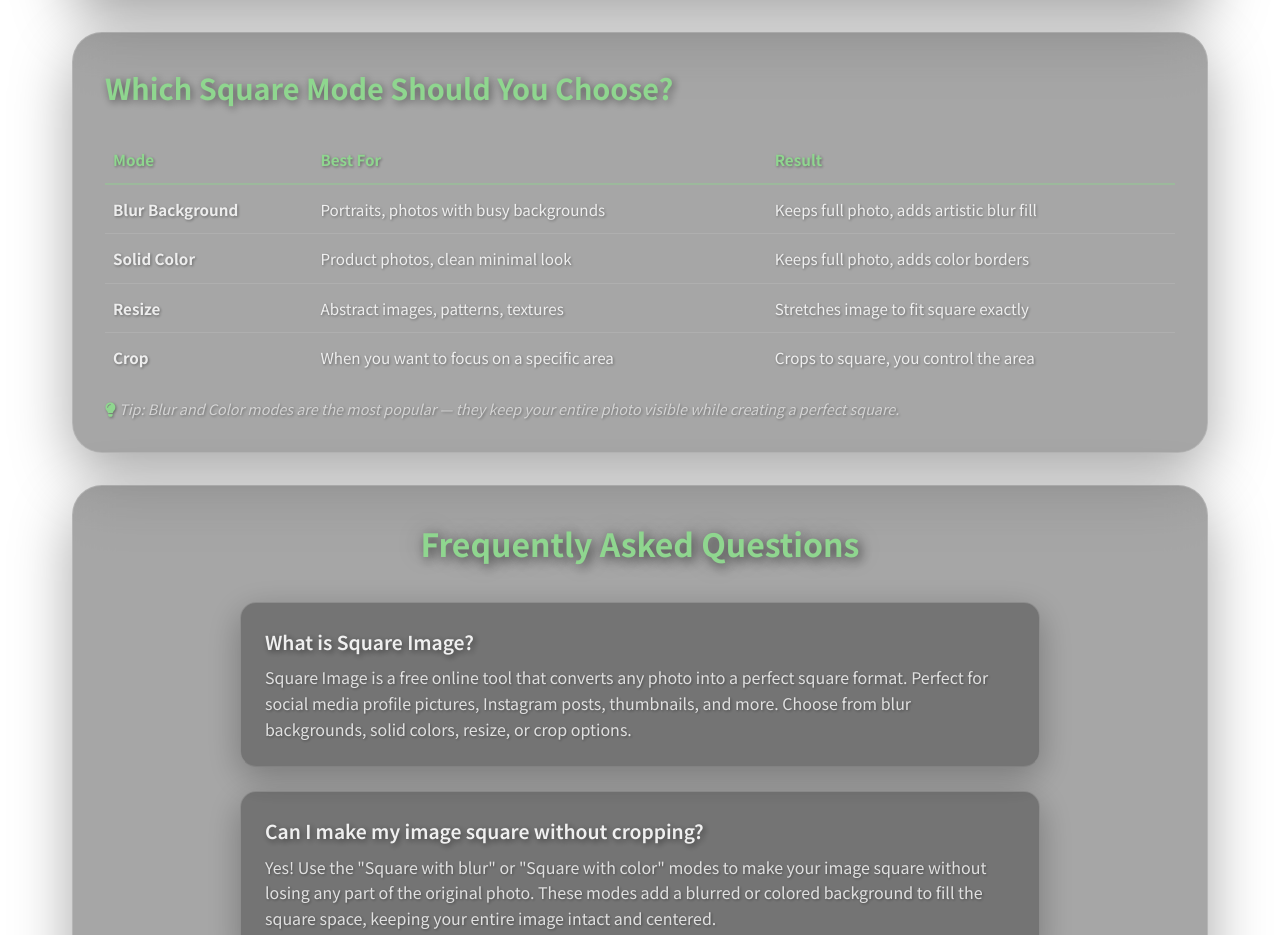
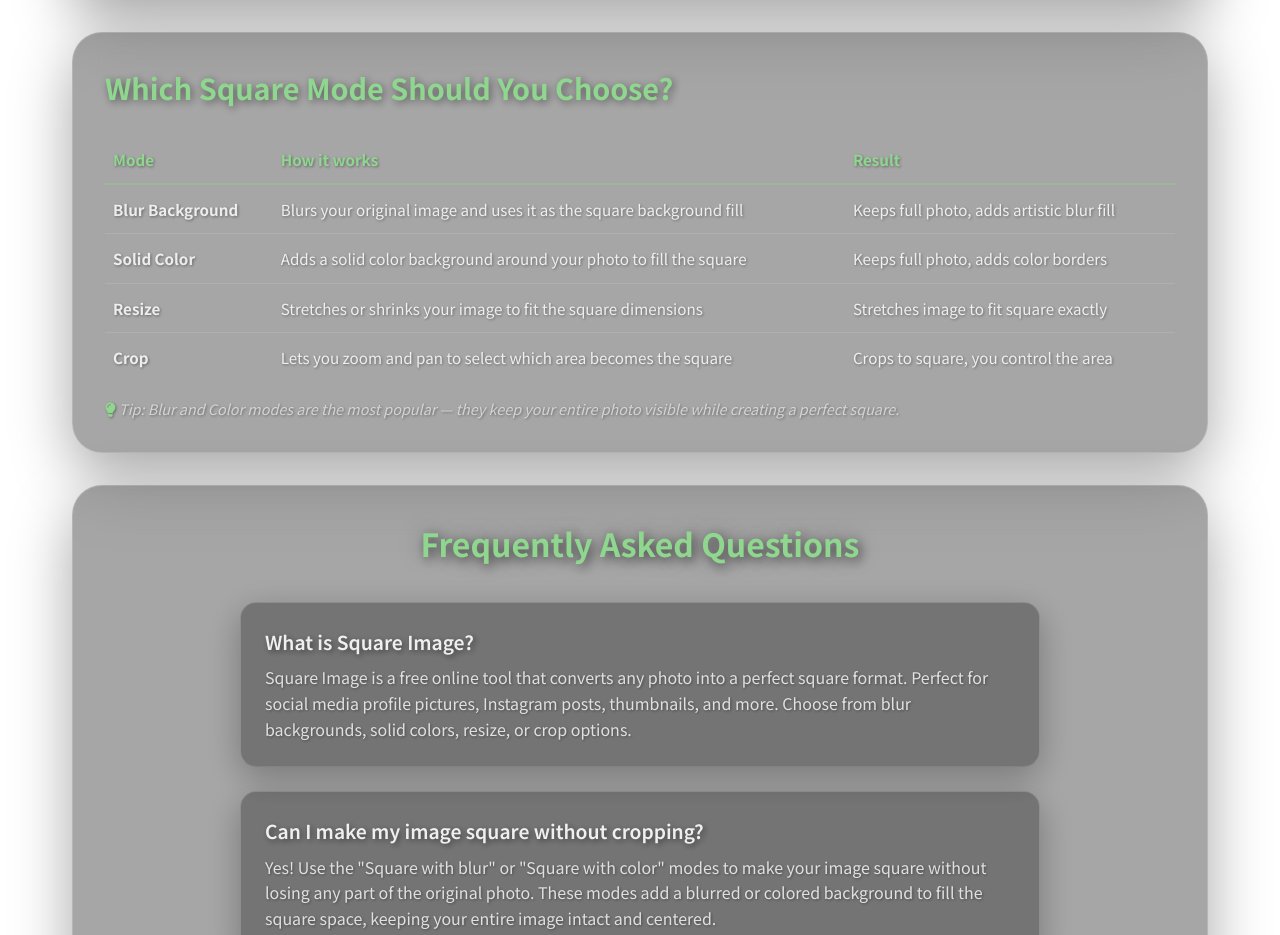
Before and after one commit to oogwaaay/mecollage, a plain HTML site: page public/tools/square/index.html in a window 1280 px wide. Shown: the part 1620-2555 px from the top of the page. Drawn offline with Linux system fonts and the light colour scheme.

Commit message:
Fix mode comparison table: Best For -> How it works

```diff
--- a/public/tools/square/index.html
+++ b/public/tools/square/index.html
@@ -946,29 +946,29 @@
                         <thead>
                             <tr style="border-bottom: 2px solid rgba(143, 214, 143, 0.4);">
                                 <th style="text-align: left; padding: 0.75rem 0.5rem; color: #8fd68f;">Mode</th>
-                                <th style="text-align: left; padding: 0.75rem 0.5rem; color: #8fd68f;">Best For</th>
+                                <th style="text-align: left; padding: 0.75rem 0.5rem; color: #8fd68f;">How it works</th>
                                 <th style="text-align: left; padding: 0.75rem 0.5rem; color: #8fd68f;">Result</th>
                             </tr>
                         </thead>
                         <tbody>
                             <tr style="border-bottom: 1px solid rgba(255, 255, 255, 0.1);">
                                 <td style="padding: 0.75rem 0.5rem;"><strong>Blur Background</strong></td>
-                                <td style="padding: 0.75rem 0.5rem;">Portraits, photos with busy backgrounds</td>
+                                <td style="padding: 0.75rem 0.5rem;">Blurs your original image and uses it as the square background fill</td>
                                 <td style="padding: 0.75rem 0.5rem;">Keeps full photo, adds artistic blur fill</td>
                             </tr>
                             <tr style="border-bottom: 1px solid rgba(255, 255, 255, 0.1);">
                                 <td style="padding: 0.75rem 0.5rem;"><strong>Solid Color</strong></td>
-                                <td style="padding: 0.75rem 0.5rem;">Product photos, clean minimal look</td>
+                                <td style="padding: 0.75rem 0.5rem;">Adds a solid color background around your photo to fill the square</td>
                                 <td style="padding: 0.75rem 0.5rem;">Keeps full photo, adds color borders</td>
                             </tr>
                             <tr style="border-bottom: 1px solid rgba(255, 255, 255, 0.1);">
                                 <td style="padding: 0.75rem 0.5rem;"><strong>Resize</strong></td>
-                                <td style="padding: 0.75rem 0.5rem;">Abstract images, patterns, textures</td>
+                                <td style="padding: 0.75rem 0.5rem;">Stretches or shrinks your image to fit the square dimensions</td>
                                 <td style="padding: 0.75rem 0.5rem;">Stretches image to fit square exactly</td>
                             </tr>
                             <tr>
                                 <td style="padding: 0.75rem 0.5rem;"><strong>Crop</strong></td>
-                                <td style="padding: 0.75rem 0.5rem;">When you want to focus on a specific area</td>
+                                <td style="padding: 0.75rem 0.5rem;">Lets you zoom and pan to select which area becomes the square</td>
                                 <td style="padding: 0.75rem 0.5rem;">Crops to square, you control the area</td>
                             </tr>
                         </tbody>
```
